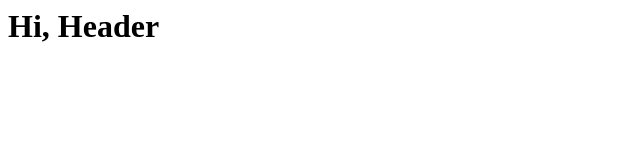
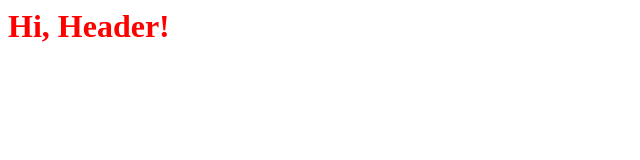
Before and after one commit to maxinekho/webf18, a plain HTML site: page index.html in a window 1280 px wide. Shown: the whole page, without its empty margins (0-640 px from the left). Drawn offline with Linux system fonts and the light colour scheme.

Commit message:
Update index.html

```diff
--- a/index.html
+++ b/index.html
@@ -1,3 +1,11 @@
 <html>
-<h1>Hi, Header</h1>
+  <head>
+    <style>
+      h1{ color:red; }
+    </style>
+  </head>
+    <body>
+      <h1>Hi, Header!</h1>
+    </body>
+
 </html>
```
